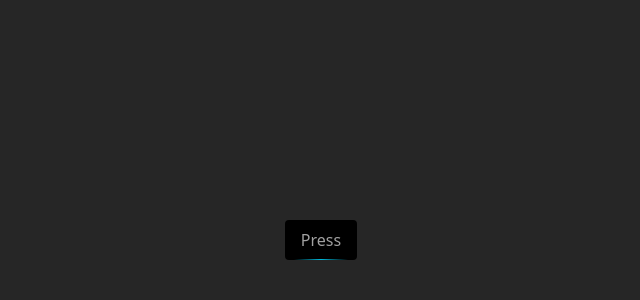
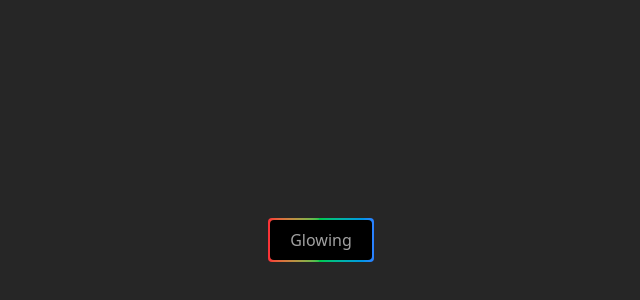
Before and after one commit to thamarai-titan/Motion-Design-Practice, a Next.js app: page / in a window 1280 px wide. Shown: the part 160-460 px from the top of the page, without its empty margins (319-959 px from the left). Built offline with nearby package versions, Linux system fonts and the light colour scheme.

Commit message:
the Button2 added

```diff
--- a/Components/Buttons/Button1.tsx
+++ b/Components/Buttons/Button1.tsx
@@ -10,7 +10,7 @@ export const Button1 = ()=>{
             whileHover={{
                 rotateX:25,
                 rotateY:10,
-                boxShadow: "0px 20px 50px rgba(8, 112, 185,1.7)"
+
             }}
             style={{
                 translateZ:100,
--- /dev/null
+++ b/Components/Buttons/Button2.tsx
@@ -0,0 +1,20 @@
+'use client'
+import {motion} from 'motion/react'
+export const Button2 = ()=>{
+    return (
+        <div className="w-full h-screen flex items-center justify-around bg-neutral-800">
+        <motion.div
+        whileHover={{
+            y:-10,
+            x:10,
+            boxShadow: "0px 20px 20px rgba(255, 68, 68,1.7)"
+        }}
+        className='group relative p-[2px] bg-gradient-to-r from-red-500 via-green-500 to-blue-500 rounded'>
+        <button
+        className="px-5 p-2 text-neutral-400 rounded bg-black group-hover:text-white transition-colors duration-500">
+        Glowing
+        </button>
+        </motion.div>
+        </div>
+        )
+}
--- a/app/page.tsx
+++ b/app/page.tsx
@@ -1,7 +1,7 @@
-import { Button1 } from "@/Components/Buttons/Button1"
+import { Button2 } from "@/Components/Buttons/Button2"
 const Home = ()=>{
   return <>
-  <Button1/>
+  <Button2/>
   </>
 }
 export default Home
```
